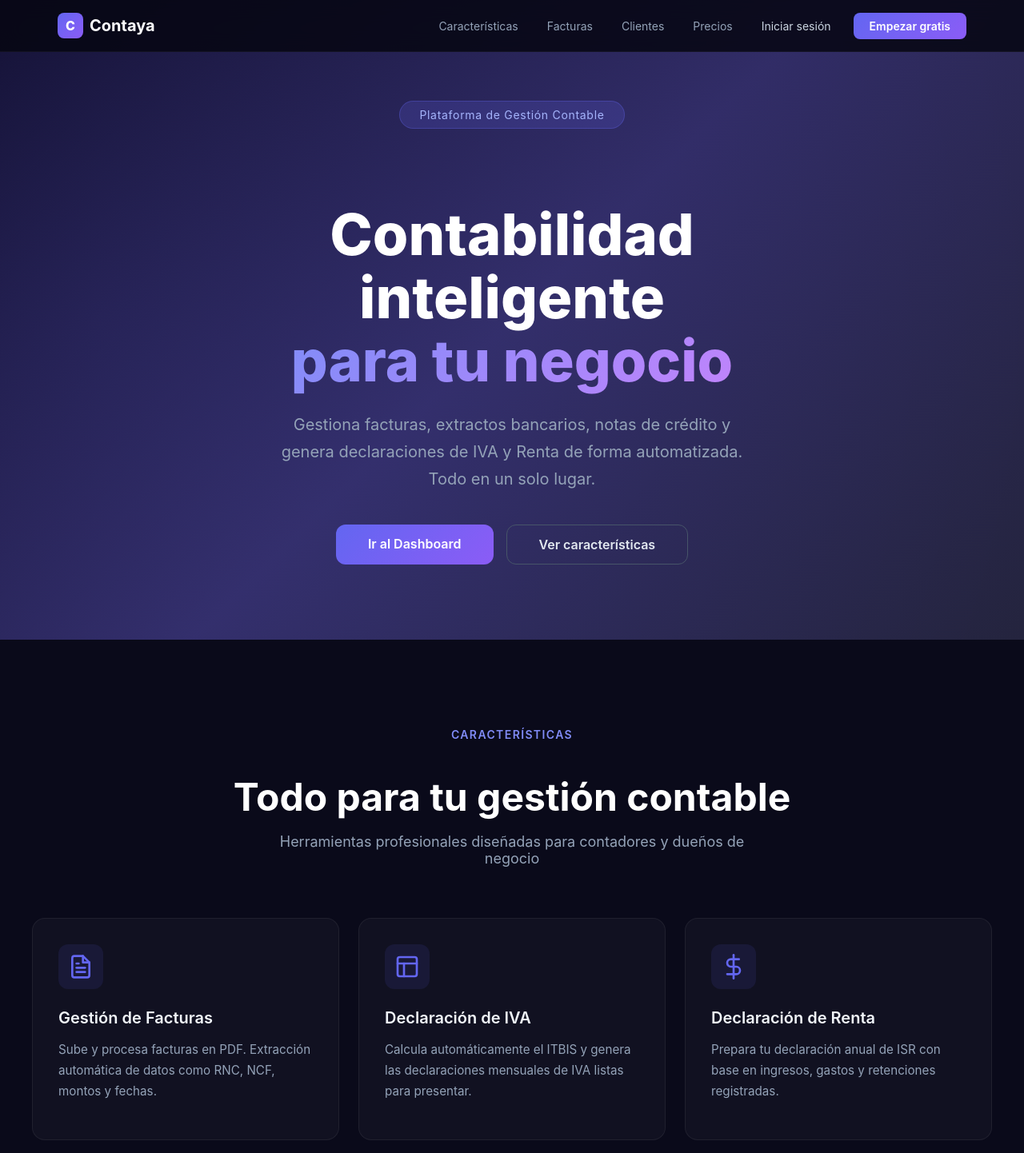
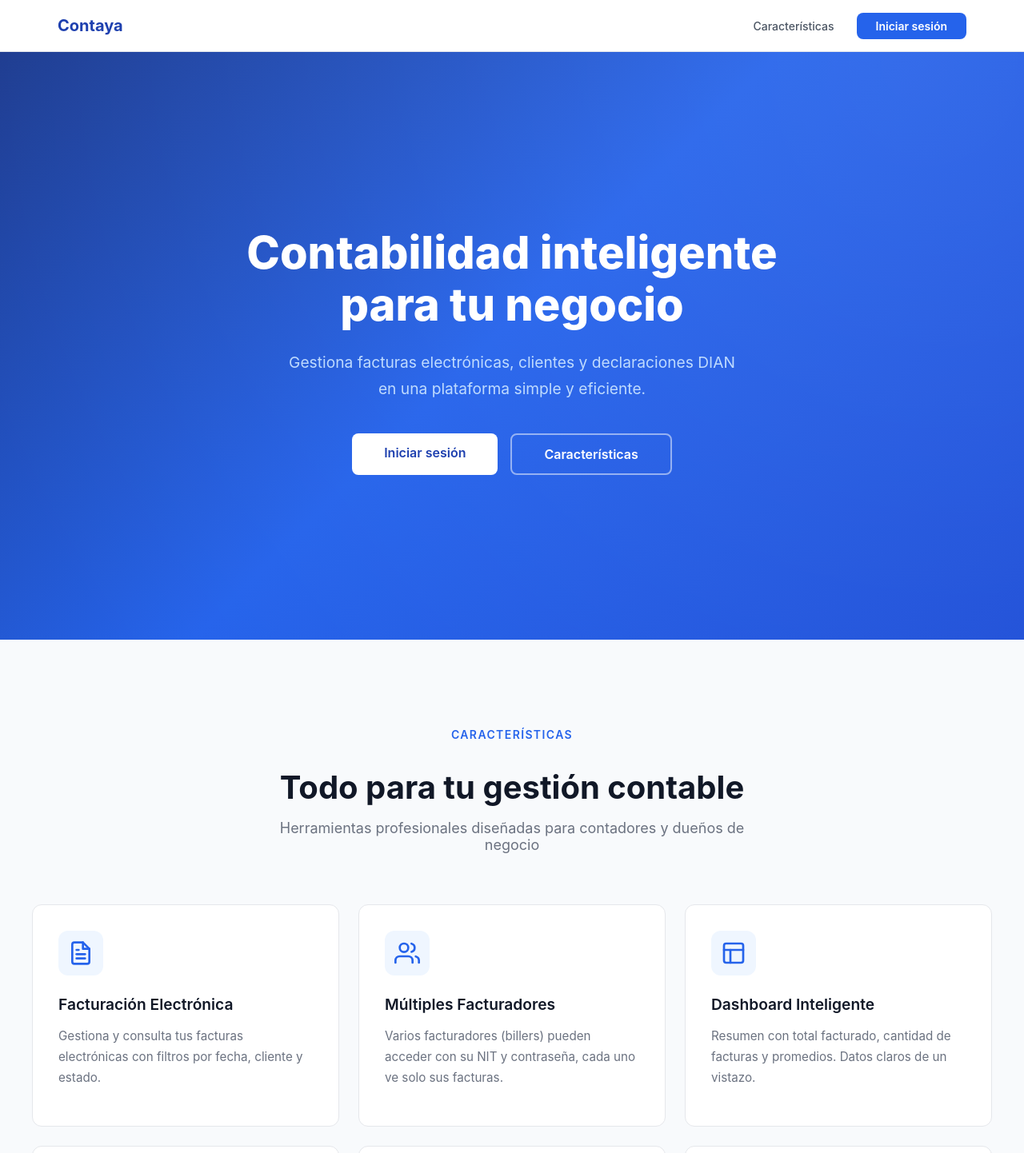
Before and after one commit to luis1929/contaya, a React (Vite) app in the folder frontend/: page / in a window 1280 px wide. Shown: the top 1442 px of the page at 80% size. Built offline with nearby package versions, Linux system fonts and the light colour scheme.

Commit message:
redesign: landing estilo facturatech, navbar solo Características + Iniciar sesión

```diff
--- a/frontend/src/App.css
+++ b/frontend/src/App.css
@@ -7,8 +7,6 @@ body {
   font-family: -apple-system, BlinkMacSystemFont, 'Segoe UI', Roboto, sans-serif;
   -webkit-font-smoothing: antialiased;
   -moz-osx-font-smoothing: grayscale;
-  background: #0a0a1a;
-  color: #fff;
 }
 
 html {
--- a/frontend/src/components/Features.jsx
+++ b/frontend/src/components/Features.jsx
@@ -1,72 +1,72 @@
 const features = [
   {
     icon: (
-      <svg width="32" height="32" viewBox="0 0 24 24" fill="none" stroke="#6366f1" strokeWidth="2" strokeLinecap="round" strokeLinejoin="round">
+      <svg width="32" height="32" viewBox="0 0 24 24" fill="none" stroke="#2563eb" strokeWidth="2" strokeLinecap="round" strokeLinejoin="round">
         <path d="M14 2H6a2 2 0 00-2 2v16a2 2 0 002 2h12a2 2 0 002-2V8z"/><polyline points="14 2 14 8 20 8"/><line x1="16" y1="13" x2="8" y2="13"/><line x1="16" y1="17" x2="8" y2="17"/><polyline points="10 9 9 9 8 9"/>
       </svg>
     ),
-    title: 'Gestión de Facturas',
-    desc: 'Sube y procesa facturas en PDF. Extracción automática de datos como RNC, NCF, montos y fechas.',
+    title: 'Facturación Electrónica',
+    desc: 'Gestiona y consulta tus facturas electrónicas con filtros por fecha, cliente y estado.',
   },
   {
     icon: (
-      <svg width="32" height="32" viewBox="0 0 24 24" fill="none" stroke="#6366f1" strokeWidth="2" strokeLinecap="round" strokeLinejoin="round">
+      <svg width="32" height="32" viewBox="0 0 24 24" fill="none" stroke="#2563eb" strokeWidth="2" strokeLinecap="round" strokeLinejoin="round">
+        <path d="M17 21v-2a4 4 0 00-4-4H5a4 4 0 00-4 4v2"/><circle cx="9" cy="7" r="4"/><path d="M23 21v-2a4 4 0 00-3-3.87"/><path d="M16 3.13a4 4 0 010 7.75"/>
+      </svg>
+    ),
+    title: 'Múltiples Facturadores',
+    desc: 'Varios facturadores (billers) pueden acceder con su NIT y contraseña, cada uno ve solo sus facturas.',
+  },
+  {
+    icon: (
+      <svg width="32" height="32" viewBox="0 0 24 24" fill="none" stroke="#2563eb" strokeWidth="2" strokeLinecap="round" strokeLinejoin="round">
         <rect x="3" y="3" width="18" height="18" rx="2"/><path d="M3 9h18"/><path d="M9 21V9"/>
       </svg>
     ),
-    title: 'Declaración de IVA',
-    desc: 'Calcula automáticamente el ITBIS y genera las declaraciones mensuales de IVA listas para presentar.',
+    title: 'Dashboard Inteligente',
+    desc: 'Resumen con total facturado, cantidad de facturas y promedios. Datos claros de un vistazo.',
   },
   {
     icon: (
-      <svg width="32" height="32" viewBox="0 0 24 24" fill="none" stroke="#6366f1" strokeWidth="2" strokeLinecap="round" strokeLinejoin="round">
-        <line x1="12" y1="1" x2="12" y2="23"/><path d="M17 5H9.5a3.5 3.5 0 000 7h5a3.5 3.5 0 010 7H6"/>
+      <svg width="32" height="32" viewBox="0 0 24 24" fill="none" stroke="#2563eb" strokeWidth="2" strokeLinecap="round" strokeLinejoin="round">
+        <circle cx="12" cy="12" r="10"/><path d="M12 6v6l4 2"/>
       </svg>
     ),
-    title: 'Declaración de Renta',
-    desc: 'Prepara tu declaración anual de ISR con base en ingresos, gastos y retenciones registradas.',
+    title: 'Scraping Automático',
+    desc: 'Importa facturas desde plataformas externas con scraping automatizado.',
   },
   {
     icon: (
-      <svg width="32" height="32" viewBox="0 0 24 24" fill="none" stroke="#6366f1" strokeWidth="2" strokeLinecap="round" strokeLinejoin="round">
+      <svg width="32" height="32" viewBox="0 0 24 24" fill="none" stroke="#2563eb" strokeWidth="2" strokeLinecap="round" strokeLinejoin="round">
         <path d="M22 12h-4l-3 9L9 3l-3 9H2"/>
       </svg>
     ),
-    title: 'Conciliación Bancaria',
-    desc: 'Importa extractos bancarios y concilia automáticamente con tus facturas y movimientos registrados.',
+    title: 'Clientes por Facturador',
+    desc: 'Cada facturador ve sus propios clientes con el total facturado.',
   },
   {
     icon: (
-      <svg width="32" height="32" viewBox="0 0 24 24" fill="none" stroke="#6366f1" strokeWidth="2" strokeLinecap="round" strokeLinejoin="round">
-        <path d="M20.84 4.61a5.5 5.5 0 00-7.78 0L12 5.67l-1.06-1.06a5.5 5.5 0 00-7.78 7.78l1.06 1.06L12 21.23l7.78-7.78 1.06-1.06a5.5 5.5 0 000-7.78z"/>
+      <svg width="32" height="32" viewBox="0 0 24 24" fill="none" stroke="#2563eb" strokeWidth="2" strokeLinecap="round" strokeLinejoin="round">
+        <path d="M12 22s8-4 8-10V5l-8-3-8 3v7c0 6 8 10 8 10z"/>
       </svg>
     ),
-    title: 'Control de Gastos',
-    desc: 'Clasifica y monitorea todos tus gastos deducibles. Obtén reportes detallados por categoría y período.',
-  },
-  {
-    icon: (
-      <svg width="32" height="32" viewBox="0 0 24 24" fill="none" stroke="#6366f1" strokeWidth="2" strokeLinecap="round" strokeLinejoin="round">
-        <circle cx="12" cy="12" r="10"/><path d="M12 6v6l4 2"/>
-      </svg>
-    ),
-    title: 'Reportes y Analytics',
-    desc: 'Visualiza dashboards con indicadores clave: flujo de caja, cuentas por cobrar/pagar y rentabilidad.',
+    title: 'Seguro y Confiable',
+    desc: 'Autenticación JWT, cada usuario accede solo a sus datos. Datos en PostgreSQL.',
   },
 ];
 
 const styles = {
-  section: { padding: '6rem 2rem', background: '#0a0a1a', color: '#fff' },
+  section: { padding: '6rem 2rem', background: '#f8fafc' },
   container: { maxWidth: '1200px', margin: '0 auto' },
   header: { textAlign: 'center', marginBottom: '4rem' },
-  label: { color: '#818cf8', fontSize: '0.875rem', fontWeight: '600', letterSpacing: '0.1em', textTransform: 'uppercase', marginBottom: '1rem' },
-  title: { fontSize: 'clamp(2rem, 4vw, 3rem)', fontWeight: '700', marginBottom: '1rem' },
-  subtitle: { color: '#94a3b8', fontSize: '1.125rem', maxWidth: '600px', margin: '0 auto' },
+  label: { color: '#2563eb', fontSize: '0.875rem', fontWeight: '600', letterSpacing: '0.1em', textTransform: 'uppercase', marginBottom: '1rem' },
+  title: { fontSize: 'clamp(2rem, 4vw, 2.5rem)', fontWeight: '700', color: '#111827', marginBottom: '1rem' },
+  subtitle: { color: '#6b7280', fontSize: '1.125rem', maxWidth: '600px', margin: '0 auto' },
   grid: { display: 'grid', gridTemplateColumns: 'repeat(auto-fit, minmax(320px, 1fr))', gap: '1.5rem' },
-  card: { background: 'rgba(255, 255, 255, 0.03)', border: '1px solid rgba(255, 255, 255, 0.06)', borderRadius: '16px', padding: '2rem' },
-  iconBox: { width: '56px', height: '56px', background: 'rgba(99, 102, 241, 0.1)', borderRadius: '12px', display: 'flex', alignItems: 'center', justifyContent: 'center', marginBottom: '1.5rem' },
-  cardTitle: { fontSize: '1.25rem', fontWeight: '600', marginBottom: '0.75rem', color: '#f1f5f9' },
-  cardDesc: { color: '#94a3b8', lineHeight: '1.7', fontSize: '0.95rem' },
+  card: { background: '#fff', border: '1px solid #e5e7eb', borderRadius: '12px', padding: '2rem' },
+  iconBox: { width: '56px', height: '56px', background: '#eff6ff', borderRadius: '12px', display: 'flex', alignItems: 'center', justifyContent: 'center', marginBottom: '1.5rem' },
+  cardTitle: { fontSize: '1.2rem', fontWeight: '600', marginBottom: '0.75rem', color: '#111827' },
+  cardDesc: { color: '#6b7280', lineHeight: '1.7', fontSize: '0.95rem' },
 };
 
 export default function Features() {
--- a/frontend/src/components/Footer.jsx
+++ b/frontend/src/components/Footer.jsx
@@ -1,12 +1,14 @@
+import { Link } from 'react-router-dom';
+
 const styles = {
-  footer: { background: '#070712', color: '#64748b', padding: '4rem 2rem 2rem' },
+  footer: { background: '#1e3a8a', color: '#bfdbfe', padding: '3rem 2rem 2rem' },
   container: { maxWidth: '1200px', margin: '0 auto' },
-  grid: { display: 'grid', gridTemplateColumns: 'repeat(auto-fit, minmax(200px, 1fr))', gap: '3rem', marginBottom: '3rem' },
-  brand: { fontSize: '1.5rem', fontWeight: '700', color: '#e2e8f0', marginBottom: '0.75rem' },
+  grid: { display: 'grid', gridTemplateColumns: 'repeat(auto-fit, minmax(200px, 1fr))', gap: '3rem', marginBottom: '2rem' },
+  brand: { fontSize: '1.5rem', fontWeight: '700', color: '#fff', marginBottom: '0.75rem' },
   desc: { lineHeight: '1.7', fontSize: '0.9rem', maxWidth: '300px' },
-  colTitle: { color: '#94a3b8', fontWeight: '600', fontSize: '0.85rem', textTransform: 'uppercase', letterSpacing: '0.1em', marginBottom: '1rem' },
-  link: { display: 'block', color: '#64748b', textDecoration: 'none', fontSize: '0.9rem', marginBottom: '0.5rem', cursor: 'pointer' },
-  bottom: { borderTop: '1px solid rgba(255, 255, 255, 0.06)', paddingTop: '2rem', textAlign: 'center', fontSize: '0.85rem' },
+  colTitle: { color: '#93c5fd', fontWeight: '600', fontSize: '0.85rem', textTransform: 'uppercase', letterSpacing: '0.1em', marginBottom: '1rem' },
+  link: { display: 'block', color: '#bfdbfe', textDecoration: 'none', fontSize: '0.9rem', marginBottom: '0.5rem', cursor: 'pointer' },
+  bottom: { borderTop: '1px solid rgba(255,255,255,0.15)', paddingTop: '1.5rem', textAlign: 'center', fontSize: '0.85rem' },
 };
 
 export default function Footer() {
@@ -16,19 +18,17 @@ export default function Footer() {
         <div style={styles.grid}>
           <div>
             <div style={styles.brand}>Contaya</div>
-            <p style={styles.desc}>Plataforma inteligente de gestión contable y fiscal para empresas modernas.</p>
+            <p style={styles.desc}>Plataforma de facturación y gestión contable.</p>
           </div>
           <div>
             <div style={styles.colTitle}>Producto</div>
             <a href="#features" style={styles.link}>Características</a>
-            <a href="#" style={styles.link}>Precios</a>
-            <a href="#" style={styles.link}>FAQ</a>
+            <Link to="/login" style={styles.link}>Iniciar sesión</Link>
           </div>
           <div>
-            <div style={styles.colTitle}>Compañía</div>
-            <a href="#" style={styles.link}>Sobre nosotros</a>
-            <a href="#" style={styles.link}>Blog</a>
-            <a href="#" style={styles.link}>Contacto</a>
+            <div style={styles.colTitle}>Contacto</div>
+            <a href="#" style={styles.link}>Soporte</a>
+            <a href="#" style={styles.link}>info@contaya.co</a>
           </div>
           <div>
             <div style={styles.colTitle}>Legal</div>
--- a/frontend/src/components/Hero.jsx
+++ b/frontend/src/components/Hero.jsx
@@ -1,9 +1,9 @@
 import { Link } from 'react-router-dom';
 
 const styles = {
-    section: {
+  section: {
     minHeight: '100vh',
-    background: 'linear-gradient(135deg, #0f0c29, #302b63, #24243e)',
+    background: 'linear-gradient(135deg, #1e3a8a, #2563eb, #1d4ed8)',
     display: 'flex',
     alignItems: 'center',
     justifyContent: 'center',
@@ -15,41 +15,31 @@ const styles = {
     position: 'absolute',
     top: '-50%', left: '-50%',
     width: '200%', height: '200%',
-    background: 'radial-gradient(circle at 30% 50%, rgba(99, 102, 241, 0.1), transparent 60%)',
+    background: 'radial-gradient(circle at 70% 30%, rgba(255,255,255,0.08), transparent 60%)',
   },
   content: {
-    position: 'relative', zIndex: 1, textAlign: 'center', maxWidth: '800px',
-  },
-  badge: {
-    display: 'inline-block', background: 'rgba(99, 102, 241, 0.2)', color: '#a5b4fc',
-    padding: '0.5rem 1.5rem', borderRadius: '50px', fontSize: '0.875rem',
-    letterSpacing: '0.05em', marginBottom: '2rem',
-    border: '1px solid rgba(99, 102, 241, 0.3)',
+    position: 'relative', zIndex: 1, textAlign: 'center', maxWidth: '720px',
   },
   title: {
-    fontSize: 'clamp(2.5rem, 6vw, 4.5rem)', fontWeight: '800', color: '#fff',
-    lineHeight: '1.1', marginBottom: '1.5rem',
-  },
-  gradient: {
-    background: 'linear-gradient(135deg, #818cf8, #c084fc)',
-    WebkitBackgroundClip: 'text', WebkitTextFillColor: 'transparent',
+    fontSize: 'clamp(2.5rem, 5vw, 3.5rem)', fontWeight: '800', color: '#fff',
+    lineHeight: '1.15', marginBottom: '1.5rem',
   },
   subtitle: {
-    fontSize: 'clamp(1rem, 2vw, 1.25rem)', color: '#94a3b8',
-    lineHeight: '1.7', marginBottom: '2.5rem', maxWidth: '600px',
+    fontSize: 'clamp(1rem, 1.8vw, 1.2rem)', color: '#bfdbfe',
+    lineHeight: '1.7', marginBottom: '2.5rem', maxWidth: '560px',
     margin: '0 auto 2.5rem',
   },
   buttons: {
     display: 'flex', gap: '1rem', justifyContent: 'center', flexWrap: 'wrap',
   },
   btnPrimary: {
-    background: 'linear-gradient(135deg, #6366f1, #8b5cf6)', color: '#fff',
-    padding: '0.875rem 2.5rem', borderRadius: '12px', border: 'none',
+    background: '#fff', color: '#1e40af',
+    padding: '0.875rem 2.5rem', borderRadius: '8px', border: 'none',
     fontSize: '1rem', fontWeight: '600', cursor: 'pointer', textDecoration: 'none',
   },
   btnSecondary: {
-    background: 'transparent', color: '#e2e8f0', padding: '0.875rem 2.5rem',
-    borderRadius: '12px', border: '1px solid #475569', fontSize: '1rem',
+    background: 'transparent', color: '#fff', padding: '0.875rem 2.5rem',
+    borderRadius: '8px', border: '2px solid rgba(255,255,255,0.5)', fontSize: '1rem',
     fontWeight: '600', cursor: 'pointer', textDecoration: 'none',
   },
 };
@@ -59,18 +49,16 @@ export default function Hero() {
     <section style={styles.section}>
       <div style={styles.overlay} />
       <div style={styles.content}>
-        <div style={styles.badge}>Plataforma de Gestión Contable</div>
         <h1 style={styles.title}>
-          Contabilidad inteligente <br />
-          <span style={styles.gradient}>para tu negocio</span>
+          Contabilidad inteligente para tu negocio
         </h1>
         <p style={styles.subtitle}>
-          Gestiona facturas, extractos bancarios, notas de crédito y genera
-          declaraciones de IVA y Renta de forma automatizada. Todo en un solo lugar.
+          Gestiona facturas electrónicas, clientes y declaraciones DIAN
+          en una plataforma simple y eficiente.
         </p>
         <div style={styles.buttons}>
-          <Link to="/dashboard" style={styles.btnPrimary}>Ir al Dashboard</Link>
-          <a href="#features" style={styles.btnSecondary}>Ver características</a>
+          <Link to="/login" style={styles.btnPrimary}>Iniciar sesión</Link>
+          <a href="#features" style={styles.btnSecondary}>Características</a>
         </div>
       </div>
     </section>
--- a/frontend/src/components/Navbar.jsx
+++ b/frontend/src/components/Navbar.jsx
@@ -4,10 +4,8 @@ import { Link } from 'react-router-dom';
 const s = {
   nav: {
     position: 'fixed', top: 0, left: 0, right: 0, zIndex: 100,
-    background: 'rgba(7, 7, 18, 0.85)',
-    backdropFilter: 'blur(12px)',
-    WebkitBackdropFilter: 'blur(12px)',
-    borderBottom: '1px solid rgba(255,255,255,0.04)',
+    background: '#fff',
+    borderBottom: '1px solid #e5e7eb',
   },
   inner: {
     maxWidth: '1200px', margin: '0 auto',
@@ -16,67 +14,35 @@ const s = {
   },
   logo: {
     display: 'flex', alignItems: 'center', gap: '0.5rem',
-    textDecoration: 'none', color: '#fff',
+    textDecoration: 'none', color: '#1e40af',
     fontSize: '1.25rem', fontWeight: '700',
-  },
-  logoIcon: {
-    width: '32px', height: '32px', borderRadius: '8px',
-    background: 'linear-gradient(135deg, #6366f1, #8b5cf6)',
-    display: 'flex', alignItems: 'center', justifyContent: 'center',
-    fontSize: '1rem', fontWeight: '800', flexShrink: 0,
   },
   links: {
     display: 'flex', alignItems: 'center', gap: '0.25rem',
   },
   link: {
-    color: '#94a3b8', textDecoration: 'none', fontSize: '0.875rem',
+    color: '#4b5563', textDecoration: 'none', fontSize: '0.875rem',
     padding: '0.5rem 1rem', borderRadius: '8px',
-    transition: 'background 0.2s',
+    fontWeight: '500',
   },
   linkBtn: {
     color: '#fff', textDecoration: 'none', fontSize: '0.875rem', fontWeight: '600',
-    padding: '0.5rem 1.25rem', borderRadius: '8px',
-    background: 'linear-gradient(135deg, #6366f1, #8b5cf6)',
+    padding: '0.5rem 1.5rem', borderRadius: '8px',
+    background: '#2563eb',
     marginLeft: '0.5rem',
-  },
-  mobileBtn: {
-    display: 'none', background: 'none', border: 'none', color: '#fff',
-    fontSize: '1.5rem', cursor: 'pointer', padding: '0.5rem',
-  },
-  mobileMenu: {
-    display: 'none', flexDirection: 'column', gap: '0.25rem',
-    padding: '0 2rem 1.5rem',
-  },
-  mobileLink: {
-    color: '#94a3b8', textDecoration: 'none', fontSize: '0.9rem',
-    padding: '0.75rem 1rem', borderRadius: '8px', display: 'block',
   },
 };
 
-const links = [
-  { label: 'Características', href: '#features' },
-  { label: 'Facturas', href: '/facturas' },
-  { label: 'Clientes', href: '/clientes' },
-  { label: 'Precios', href: '#' },
-];
-
 export default function Navbar() {
-  const [open, setOpen] = useState(false);
-
   return (
     <nav style={s.nav}>
       <div style={s.inner}>
         <Link to="/" style={s.logo}>
-          <div style={s.logoIcon}>C</div>
           Contaya
         </Link>
-
         <div style={{ ...s.links, display: 'flex', alignItems: 'center' }}>
-          {links.map((l, i) => (
-            <a key={i} href={l.href} style={s.link}>{l.label}</a>
-          ))}
-          <Link to="/login" style={{ ...s.link, color: '#cbd5e1' }}>Iniciar sesión</Link>
-          <Link to="/register" style={s.linkBtn}>Empezar gratis</Link>
+          <a href="#features" style={s.link}>Características</a>
+          <Link to="/login" style={s.linkBtn}>Iniciar sesión</Link>
         </div>
       </div>
     </nav>
--- a/frontend/src/pages/Landing.jsx
+++ b/frontend/src/pages/Landing.jsx
@@ -1,9 +1,6 @@
 import Navbar from '../components/Navbar';
 import Hero from '../components/Hero';
 import Features from '../components/Features';
-import Stats from '../components/Stats';
-import Testimonials from '../components/Testimonials';
-import Cta from '../components/Cta';
 import Footer from '../components/Footer';
 
 export default function Landing() {
@@ -12,9 +9,6 @@ export default function Landing() {
       <Navbar />
       <Hero />
       <Features />
-      <Stats />
-      <Testimonials />
-      <Cta />
       <Footer />
     </>
   );
```
